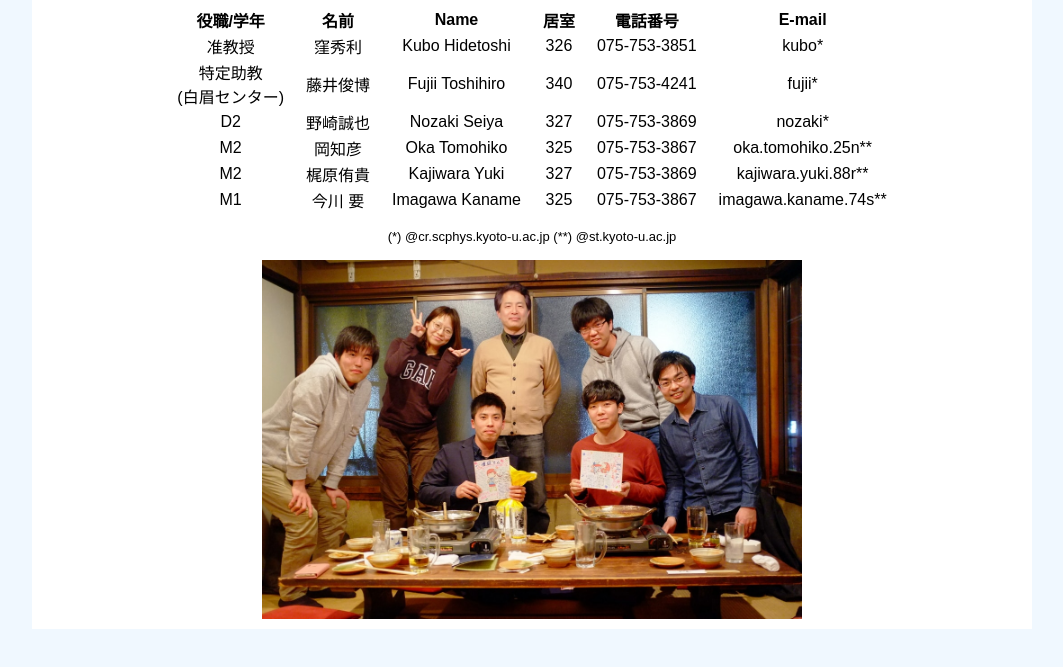
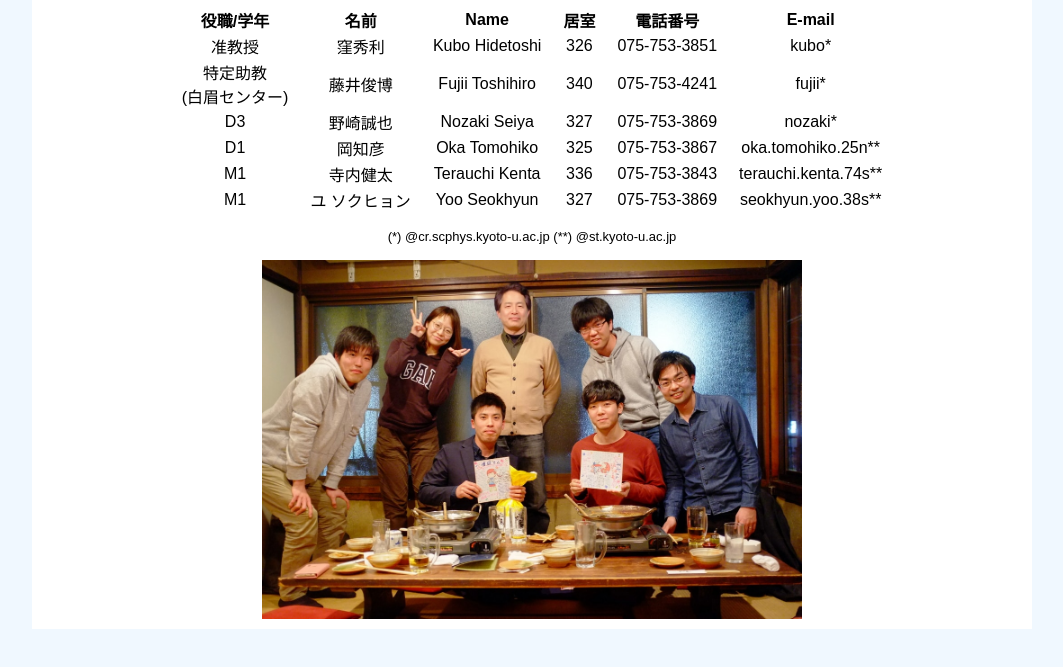
Before and after one commit to crwebpage/webTeV, a plain HTML site: page member.html in a window 1280 px wide. Shown: the part 133-800 px from the top of the page, without its empty margins (108-1171 px from the left). Drawn offline with Linux system fonts and the light colour scheme.

Commit message:
update member.html.

```diff
--- a/member.html
+++ b/member.html
@@ -85,7 +85,7 @@
 	</tr>
 
 	<tr>
-	  <td>D2</td>
+	  <td>D3</td>
 	  <td>野崎誠也</td>
 	  <td>Nozaki Seiya</td>
 	  <td>327</td>
@@ -94,7 +94,7 @@
 	</tr>
 
 	<tr>
-	  <td>M2</td>
+	  <td>D1</td>
 	  <td>岡知彦</td>
 	  <td>Oka Tomohiko</td>
 	  <td>325</td>
@@ -103,21 +103,21 @@
 	</tr>
 
 	<tr>
-	  <td>M2</td>
-	  <td>梶原侑貴</td>
-	  <td>Kajiwara Yuki</td>
-	  <td>327</td>
-	  <td>075-753-3869</td>
-	  <td>kajiwara.yuki.88r**</td>
+	  <td>M1</td>
+	  <td>寺内健太</td>
+	  <td>Terauchi Kenta</td>
+	  <td>336</td>
+	  <td>075-753-3843</td>
+	  <td>terauchi.kenta.74s**</td>
 	</tr>
 
 	<tr>
 	  <td>M1</td>
-	  <td>今川 要</td>
-	  <td>Imagawa Kaname</td>
-	  <td>325</td>
-	  <td>075-753-3867</td>
-	  <td>imagawa.kaname.74s**</td>
+	  <td>ユ ソクヒョン</td>
+	  <td>Yoo Seokhyun</td>
+	  <td>327</td>
+	  <td>075-753-3869</td>
+	  <td>seokhyun.yoo.38s**</td>
 	</tr>
 	<table>
 	  <p><font size="2"> (*) @cr.scphys.kyoto-u.ac.jp (**) @st.kyoto-u.ac.jp</font></p>
```
